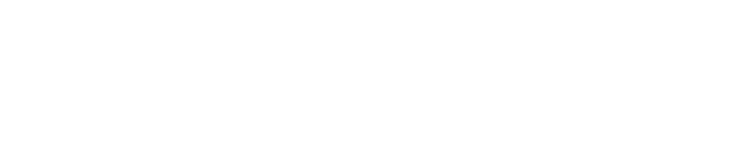
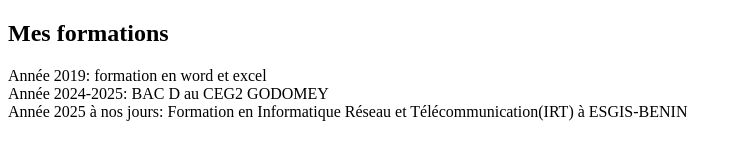
Before and after one commit to phyleas428/mon-cv-, a plain HTML site: page index.html in a window 1280 px wide. Shown: the whole page, without its empty margins (0-740 px from the left). Drawn offline with Linux system fonts and the light colour scheme.

Commit message:
mise en place de la section formation

```diff
--- a/index.html
+++ b/index.html
@@ -6,6 +6,9 @@
     <title>Document</title>
 </head>
 <body>
-
+    <section>
+        <h1>Mes formations</h1>
+        <p>Année 2019: formation en word et excel <br> Année 2024-2025: BAC D au CEG2 GODOMEY <br> Année 2025 à nos jours: Formation en Informatique Réseau et Télécommunication(IRT) à ESGIS-BENIN</p>
+    </section>
 </body>
 </html>
```
